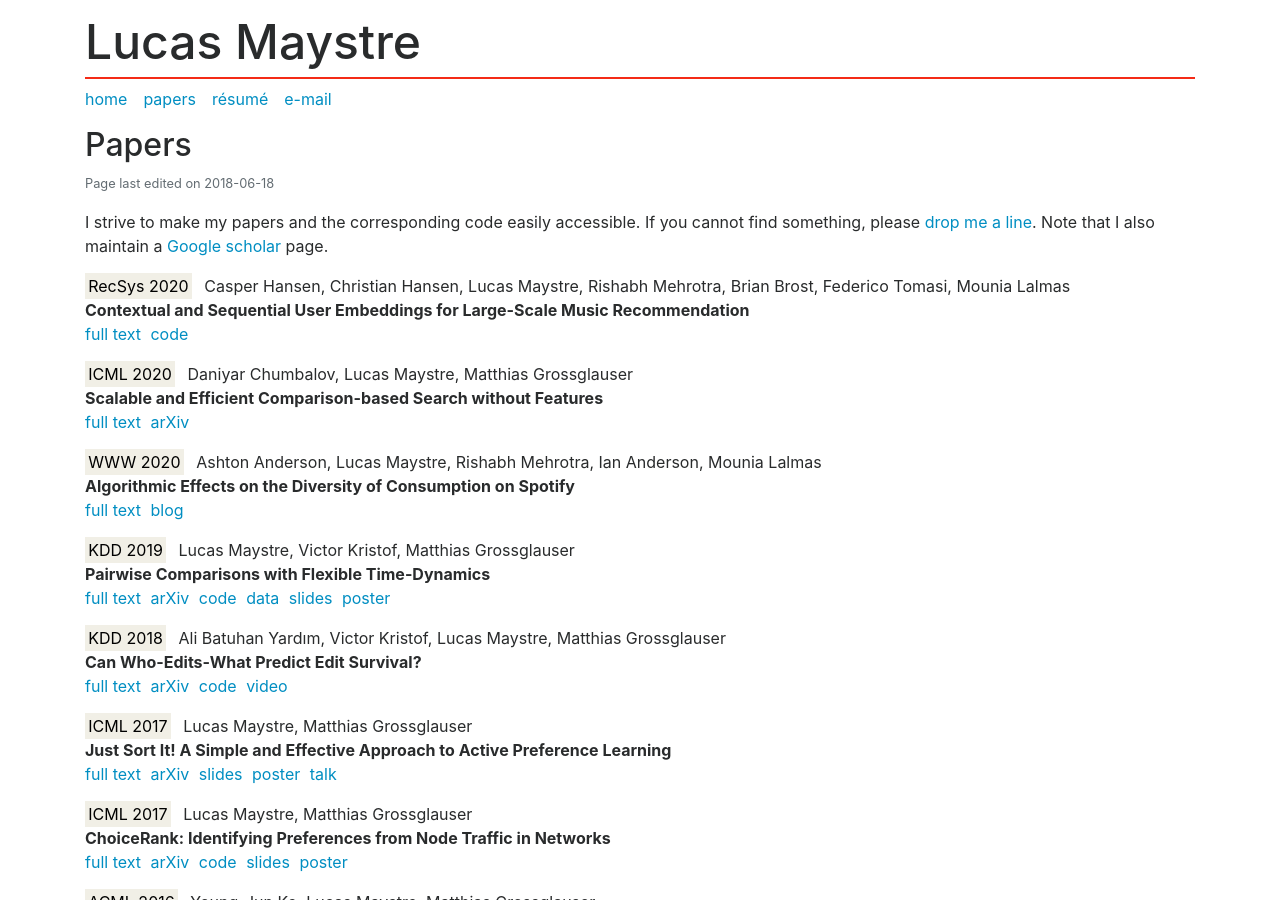
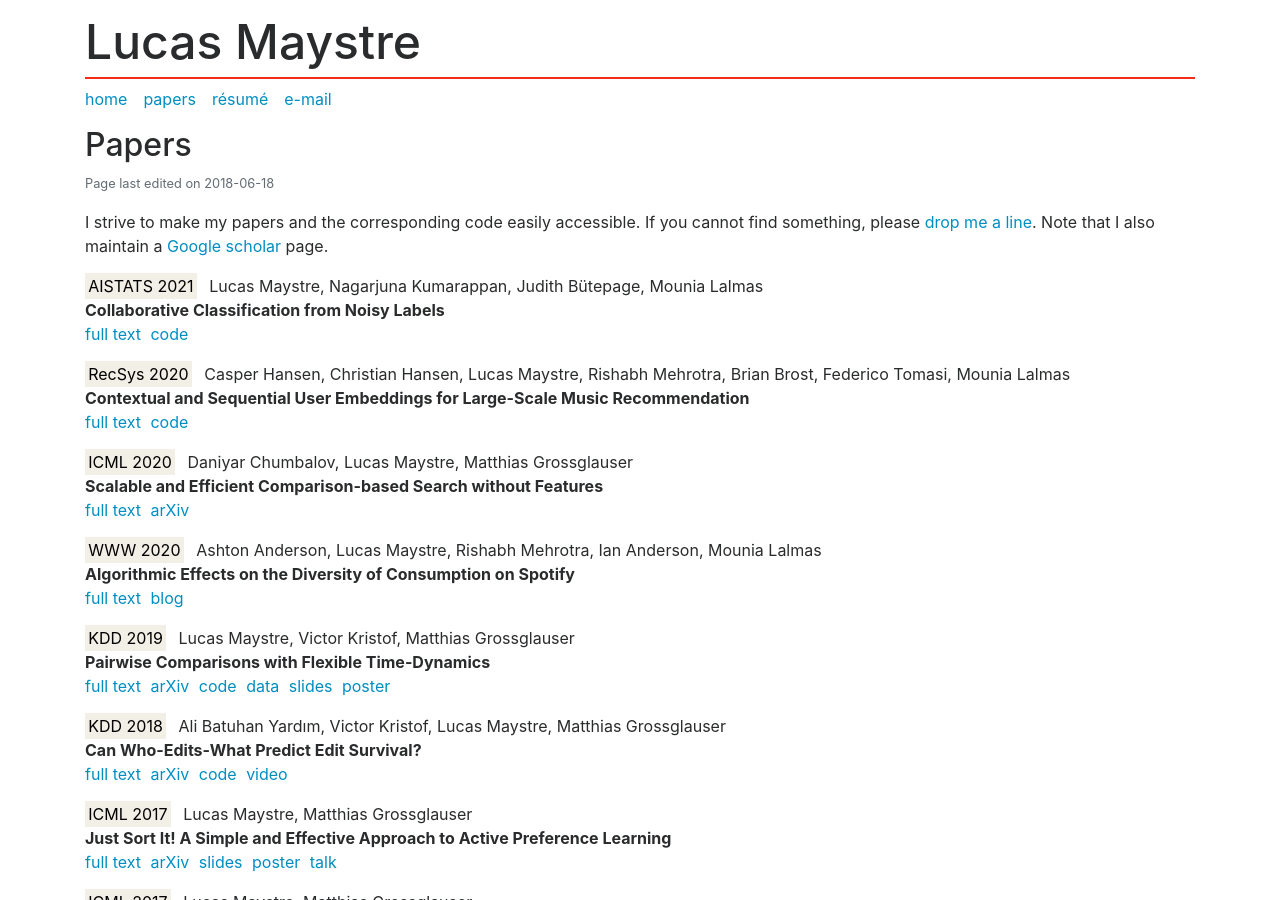
Before and after one commit to lucasmaystre/lum-web, a Jekyll site: the page built from papers.md, in a window 1280 px wide and 900 px high. Built offline with Jekyll 4.4.1, drawn with Linux system fonts in a browser that asks for light colours.

Commit message:
Added AISTATS 2021 paper.

```diff
--- a/_data/papers.yml
+++ b/_data/papers.yml
@@ -1,3 +1,11 @@
+maystre2021collaborative:
+  venue: AISTATS 2021
+  title: Collaborative Classification from Noisy Labels
+  authors: Lucas Maystre, Nagarjuna Kumarappan, Judith Bütepage, Mounia Lalmas
+  links:
+    full text: http://proceedings.mlr.press/v130/maystre21a.html
+    code: https://github.com/spotify-research/collabclass
+
 hansen2020contextual:
   venue: RecSys 2020
   title: Contextual and Sequential User Embeddings for Large-Scale Music Recommendation
--- a/index.html
+++ b/index.html
@@ -22,12 +22,12 @@ layout: default
     </p>
 
     <ol id="news">
+      <li><em>April 2021</em>,
+      our paper on <a href="http://proceedings.mlr.press/v130/maystre21a.html">
+      collaborative classification</a> has been accepted at AISTATS 2021.</li>
       <li><em>June 2020</em>,
       our paper on <a href="https://arxiv.org/abs/1905.05049">comparison-based
       search</a> has been accepted at ICML 2020.</li>
-      <li><em>April 2020</em>,
-      our paper on <a href="https://dl.acm.org/doi/abs/10.1145/3366423.3380281">
-      recommendations and diversity</a> has been accepted at WWW 2020.</li>
     </ol>
 
     <div class="row">
--- a/papers.md
+++ b/papers.md
@@ -9,6 +9,7 @@ I strive to make my papers and the corresponding code easily accessible. If you
 cannot find something, please [drop me a line][1]. Note that I also maintain a
 [Google scholar][2] page.
 
+{% include paper.html key="maystre2021collaborative" %}
 {% include paper.html key="hansen2020contextual" %}
 {% include paper.html key="chumbalov2020scalable" %}
 {% include paper.html key="anderson2020algorithmic" %}
```
